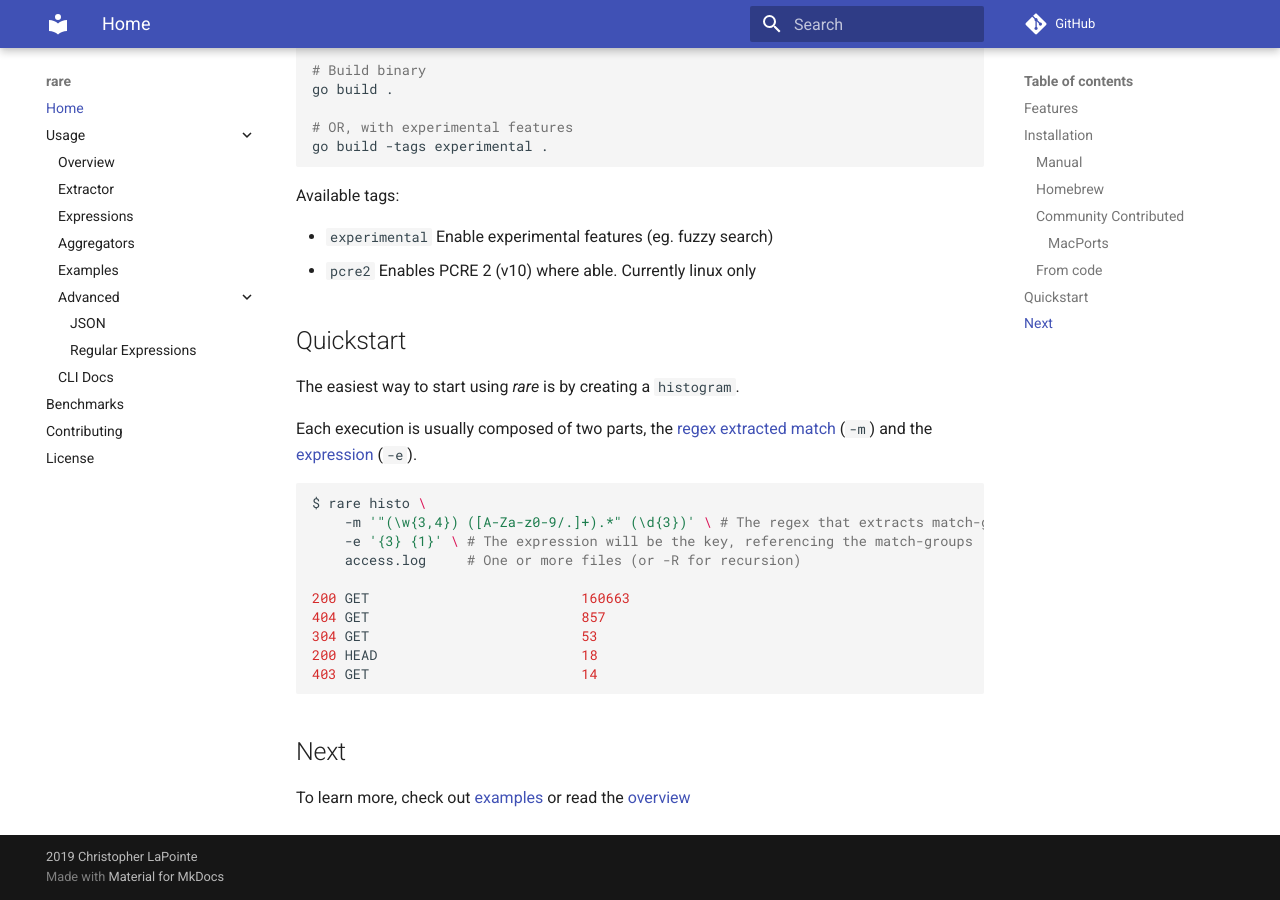
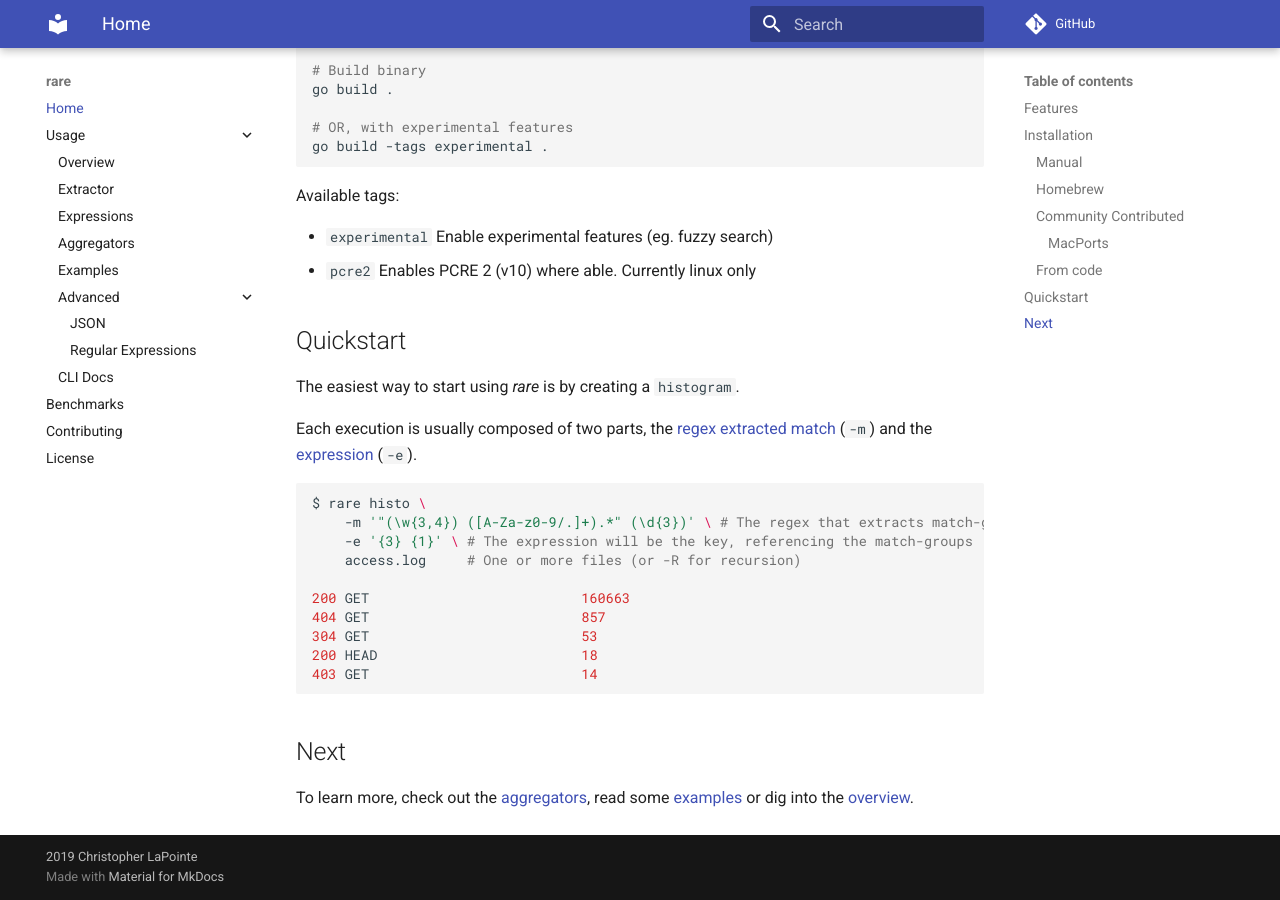
Before and after one commit to zix99/rare, an MkDocs documentation site: the page built from docs/index.md, in a window 1280 px wide and 900 px high, scrolled down 2295 px. Built offline with MkDocs 1.6.1 and Material for MkDocs 9.7.7, drawn with Linux system fonts in a browser that asks for light colours; comment, search, counter and statistics services are not loaded.

Commit message:
Tweak next steps

```diff
--- a/docs/index.md
+++ b/docs/index.md
@@ -106,4 +106,4 @@ $ rare histo \
 
 ## Next
 
-To learn more, check out [examples](usage/examples.md) or read the [overview](usage/overview.md)
+To learn more, check out the [aggregators](usage/aggregators.md), read some [examples](usage/examples.md) or dig into the [overview](usage/overview.md).
```
